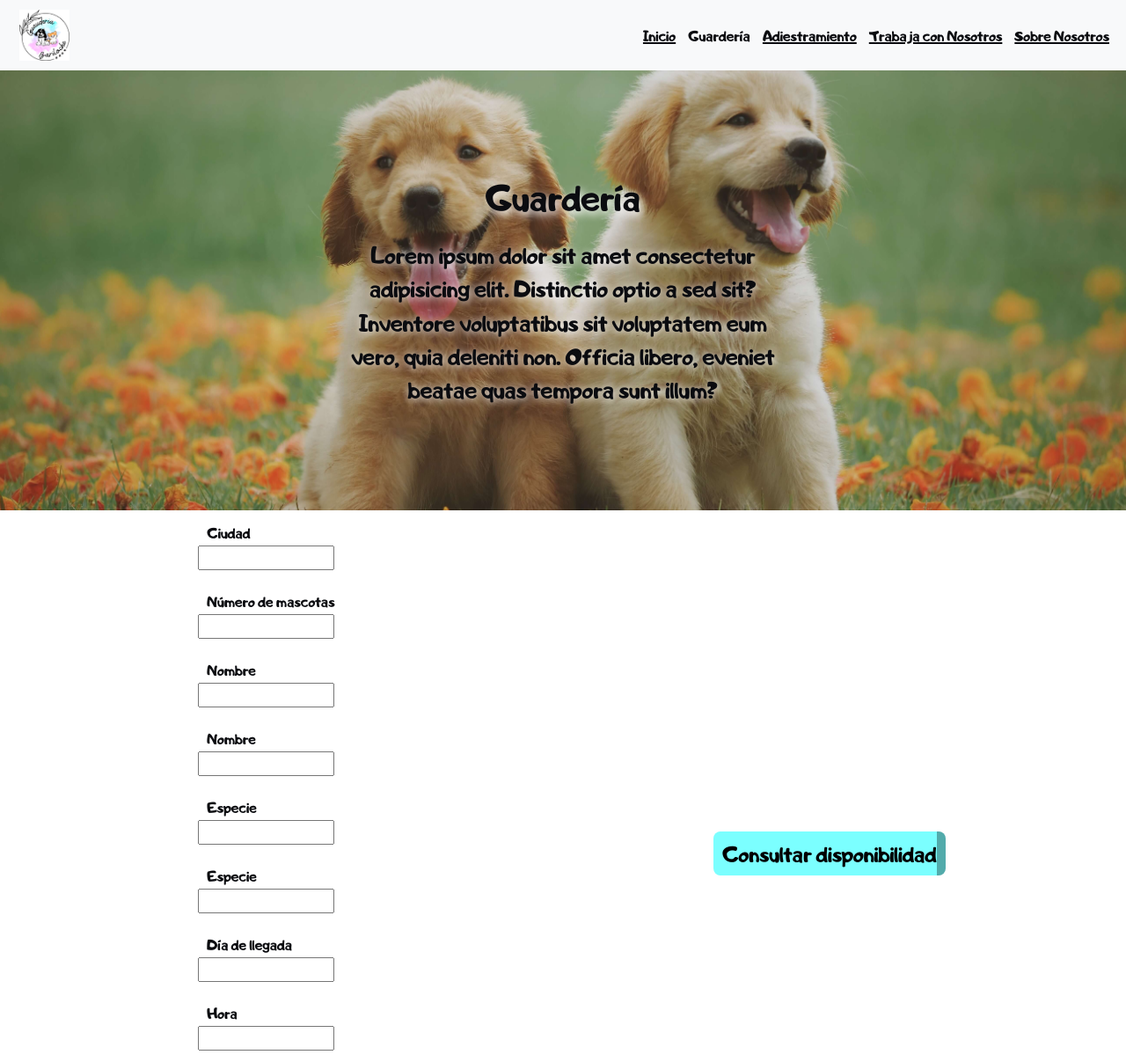
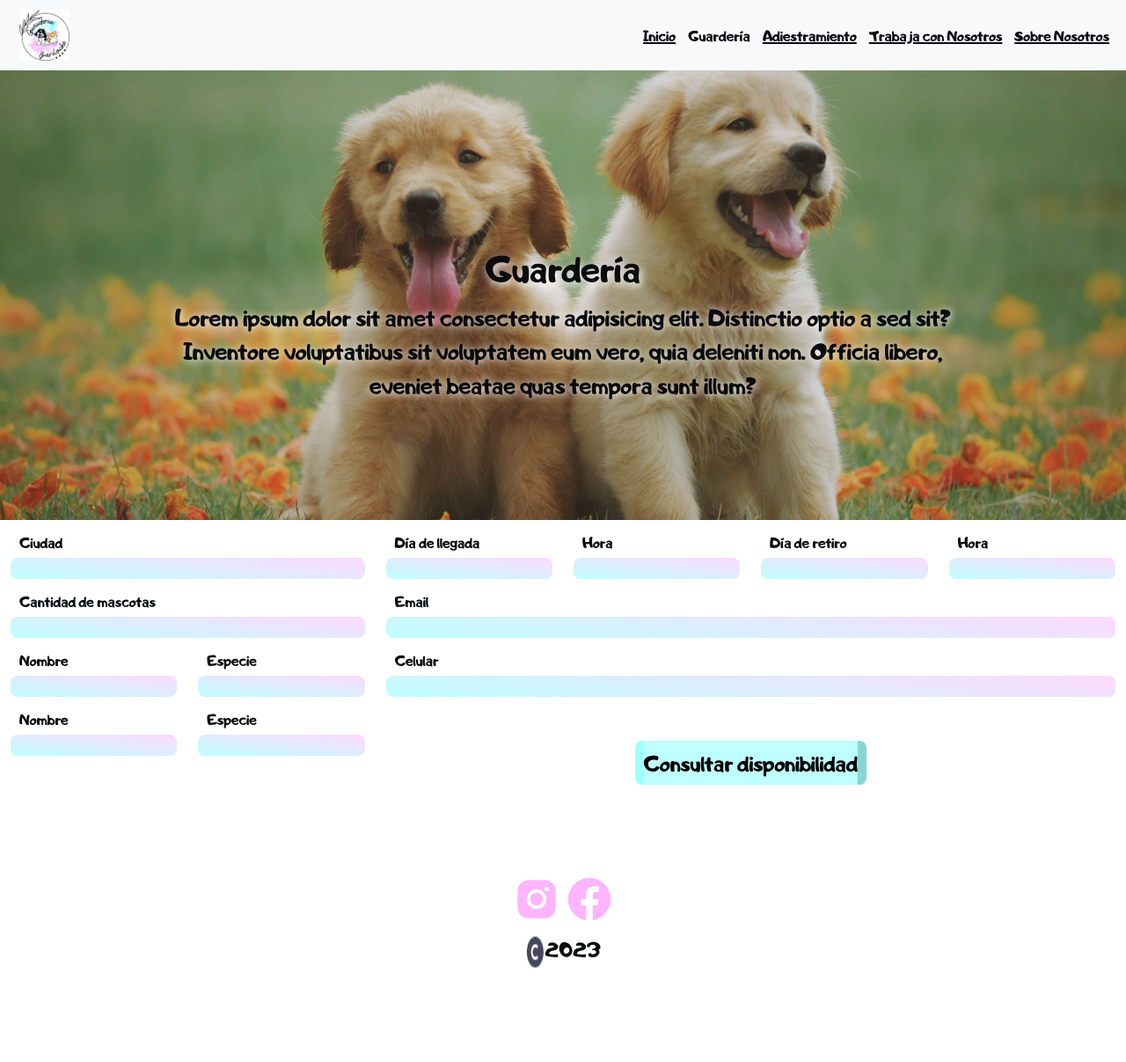
Before and after one commit to dariovazano/guauderia, a plain HTML site: page pages/pet-sitter.html in a window 1280 px wide. Shown: the top 1207 px of the page at 88% size. After the commit the page ends 1123 px from the top, so only its background shows below. Drawn offline with nearby package versions, Linux system fonts and the light colour scheme.

Commit message:
Cambio en petsitter (bootstrap animaciones y fotmato de formularios) y en dogtraining (bootstrap animaciones y falta acomodar los elemtos)

```diff
--- a/pages/pet-sitter.html
+++ b/pages/pet-sitter.html
@@ -3,6 +3,7 @@
     <meta charset="UTF-8">
     <meta http-equiv="X-UA-Compatible" content="IE=edge">
     <meta name="viewport" content="width=device-width, initial-scale=1.0">
+    <link rel="stylesheet" href="https://cdnjs.cloudflare.com/ajax/libs/animate.css/4.1.1/animate.min.css"/>
     <link href="https://cdn.jsdelivr.net/npm/bootstrap@5.3.0-alpha1/dist/css/bootstrap.min.css" rel="stylesheet" integrity="sha384-GLhlTQ8iRABdZLl6O3oVMWSktQOp6b7In1Zl3/Jr59b6EGGoI1aFkw7cmDA6j6gD" crossorigin="anonymous">
     <link rel="stylesheet" href="../style.css">
     <title>Guardería - Guaudería</title>
@@ -32,54 +33,101 @@
     </header>
     <Main>
         <section id="petsitterBanner">
-            <h1 class="petsitterBanner__titule">Guardería</h1>
-            <h2 class="petsitterBanner__subtitule">Lorem ipsum dolor sit amet consectetur adipisicing elit. Distinctio optio a sed sit? Inventore voluptatibus sit voluptatem eum vero, quia deleniti non. Officia libero, eveniet beatae quas tempora sunt illum?</h2>
+            <h1 class="petsitterBanner__titule animate__animated animate__fadeInLeft">Guardería</h1>
+            <h2 class="petsitterBanner__subtitule animate__animated animate__fadeInRight">Lorem ipsum dolor sit amet consectetur adipisicing elit. Distinctio optio a sed sit? Inventore voluptatibus sit voluptatem eum vero, quia deleniti non. Officia libero, eveniet beatae quas tempora sunt illum?</h2>
         </section>
         <section id="petsitterForm">
-            <div class="petsitterForm__left">
+            <div class="container-fluid">
+                <div class="row">
+                    <div class="col-12 col-md-4">
+                        <div class="row">
                             <div class="formBasic">
                                 <label for="">Ciudad</label>
                                 <input id="fullname" type="text">
                             </div>
+                        </div>
+                        <div class="row">
                             <div class="formBasic">
-                    <label for="">Número de mascotas</label>
+                                <label for="">Cantidad de mascotas</label>
                                 <input id="fullname" type="text">
                             </div>
+                        </div>
+                        <div class="row">
+                            <div class="col-6 col-md-6">
                                 <div class="formBasic">
                                     <label for="">Nombre</label>
                                     <input id="fullname" type="text">
                                 </div>
+                            </div>
+                            <div class="col-6 col-md-6">
+                                <div class="formBasic">
+                                    <label for="">Especie</label>
+                                    <input id="fullname" type="text">
+                                </div>
+                            </div>
+                        </div>
+                        <div class="row">
+                            <div class="col-6 col-md-6">
                                 <div class="formBasic">
                                     <label for="">Nombre</label>
                                     <input id="fullname" type="text">
                                 </div>
+                            </div>
+                            <div class="col-6 col-md-6">
                                 <div class="formBasic">
                                     <label for="">Especie</label>
                                     <input id="fullname" type="text">
                                 </div>
-                <div class="formBasic">
-                    <label for="">Especie</label>
-                    <input id="fullname" type="text">
                             </div>
+                        </div>
+                    </div>
+                    <div class="col-12 col-md-8">
+                        <div class="row">
+                            <div class="col-6 col-md-3">
                                 <div class="formBasic">
                                     <label for="">Día de llegada</label>
                                     <input id="fullname" type="text">
                                 </div>
-                <div class="formBasic">
-                    <label for="">Hora</label>
-                    <input id="fullname" type="text">
                             </div>
-                <div class="formBasic">
-                    <label for="">Día de retiro</label>
-                    <input id="fullname" type="text">
-                </div>
+                            <div class="col-6 col-md-3">
                                 <div class="formBasic">
                                     <label for="">Hora</label>
                                     <input id="fullname" type="text">
                                 </div>
                             </div>
+                            <div class="col-6 col-md-3">
+                                <div class="formBasic">
+                                    <label for="">Día de retiro</label>
+                                    <input id="fullname" type="text">
+                                </div>
+                            </div>
+                            <div class="col-6 col-md-3">
+                                <div class="formBasic">
+                                    <label for="">Hora</label>
+                                    <input id="fullname" type="text">
+                                </div>
+                            </div>
+                        </div>
+                        <div class="row">
+                            <div class="formBasic">
+                                <label for="">Email</label>
+                                <input id="fullname" type="text">
+                            </div>
+                        </div>
+                        <div class="row">
+                            <div class="formBasic">
+                                <label for="">Celular</label>
+                                <input id="fullname" type="text">
+                            </div>
+                        </div>
+                        <div class="row">
                             <div class="formButton">
                                 <button>Consultar disponibilidad</button>
+                            </div>
+                        </div>
+
+                    </div>
+
                 </div>
         </section>
     </Main>
--- a/style.css
+++ b/style.css
@@ -128,45 +128,50 @@ main{
 
 /*Main-Petsitter*/
 #petsitterBanner{
-    height: 500px;
+    height:fit-content;
     display: flex;
     flex-direction: column;
     align-items: center;
-    justify-content: center;
+    justify-content:flex-start;
     background-image: url(./images/banner1.jpg);
     background-repeat: no-repeat;
-    background-size: 100%;
+    background-size: cover;
     background-position: center;
 }
+
 .petsitterBanner__titule{
+    padding-top: 15vw;
     font-size: 50px;
     text-shadow: 2px 4px 10px white;
 }
 .petsitterBanner__subtitule{
-    padding-top: 10px;
-    width: 500px;
+    padding-bottom: 10vw;
+    width: 70vw;
     text-align: center;
     font-weight: 200;
     text-shadow: 1px 1px 10px white;
 }
 #petsitterForm{
-    display: flex;
-    justify-content: space-around;
-    align-items: center;
-
+    height: fit-content ;
 }
 
 /* Main-Dogtrainig */
 #dogtrainigBanner{
-    height: 500px;
-    display: flex;
-    align-items: center;
-    justify-content: space-around;
+    height: 40vw;
     background-image: url(./images/banner4.jpg);
     background-repeat: no-repeat;
-    background-size: 100%;
+    background-size: cover;
     background-position: center;
 }
+
+.dogtrainigBannerdiv{
+    padding: 5vw 0 5vw 0;
+    display: flex;
+    flex-direction: column;
+    justify-content: center;
+    align-items: center;
+}
+
 .dogtrainigBanner__titule{
     text-align: center;
     font-size: 50px;
@@ -174,7 +179,6 @@ main{
 }
 .dogtrainigBanner__subtitule{
     padding-top: 10px;
-    width: 500px;
     text-align: center;
     font-weight: 200;
     text-shadow: 1px 1px 10px white;
@@ -188,7 +192,7 @@ main{
 
 /* Main-Workwithus */
 #workwithusBanner{
-    height: 500px;
+    height: fit-content;
     display: flex;
     flex-direction: column;
     align-items: center;
@@ -201,6 +205,7 @@ main{
 }
 .workwithusBanner__titule{
     font-size: 50px;
+    text-align: center;
     text-shadow: 2px 4px 10px white;
     background-color: rgba(255, 255, 255, 0.289);
 }
@@ -223,13 +228,13 @@ main{
 /* Main-About */
 
 #aboutusBanner{
-    height: 500px;
+    height: fit-content;
     display: flex;
     justify-content: center;
     align-items: center;
     background-image: url(./images/banner3.jpg);
     background-repeat: no-repeat;
-    background-size: 100%;
+    background-size: cover;
     background-position: center;
     flex-wrap: wrap;
 }
@@ -271,12 +276,19 @@ a{
     color: #0b0c10;
 }
 .formBasic{
-    padding: 10px 20px;
+    padding-top: 10px;
     display: flex;
     flex-direction: column;
 }
+.formBasic input{
+    border-radius: 8px;
+    border: none;
+    background: rgb(254,180,255);
+    background: linear-gradient(186deg, rgba(254,180,255,0.5047268907563025) 0%, rgba(123,255,255,0.49352240896358546) 100%);
+}
 .formBasic label{
     padding-left: 10px;
+    padding-bottom: 3px;
     font-size: 20px;
 }
 button{
@@ -284,11 +296,17 @@ button{
     font-size: 30px;
     border-width: 0 10px ;
     border-radius: 8px;
-    background-color: #7bffff;
-    border-color: #7bffff;
+    background-color: #7bffff7e;
+    border-color: #7bffff7e;
     color: black;
     cursor: pointer;
     transition: all 0.4s ease;
+}
+.formbutton{
+    display: flex;
+    justify-content: center;
+    align-items: center;
+    height: 150px;
 }
 button:hover{
     color: white;
@@ -300,7 +318,7 @@ button:hover{
 
 /*footer*/
 footer{
-    padding-top: 10vw;
+    padding-top: 4vw;
     display: flex;
     flex-direction: column;
     align-items: center;
@@ -314,10 +332,17 @@ footer{
 
 /* Medias quieris */
 @media only screen and (max-width: 768px) {
+    /* home */
     .presentationBanner__image{
         width: 65vw;
     }
     .presentationBanner__titule{
         font-size: 40px;
     }
+    /* footer */
+    footer{
+        padding-top: 10vw;
+    }
+    #dogtrainigBanner{
+        height: fit-content;
 }
```
Also changed, not shown: index.html (+1 -1 lines), pages/dog-training.html (+15 -6 lines). Lines whose indentation alone changed are shown as unchanged.
